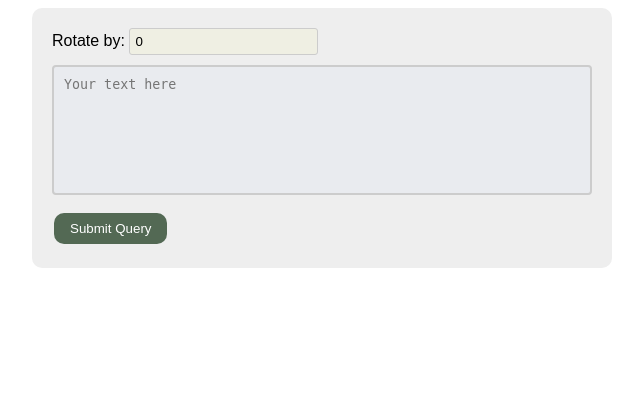
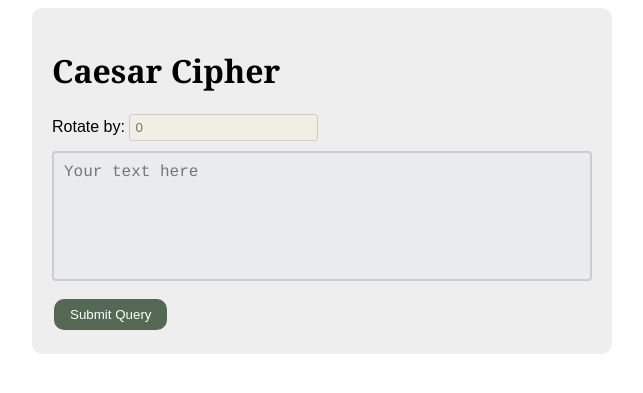
Before and after one commit to adonayab/web-caesar, a Flask app: page / in a window 1280 px wide. Shown: the top 393 px of the page, without its empty margins (318-961 px from the left). Run offline with Flask 2, Linux system fonts and the light colour scheme.

Commit message:
Added number validation, css styles and templates

```diff
--- a/main.py
+++ b/main.py
@@ -13,10 +13,18 @@ def index():
 
 @app.route("/", methods=['POST'])
 def encrypt():
-    rot = int(request.form['rot'])
+    rot = request.form['rot']
     text = request.form['text']
 
-    encrypted_text = rotate_string(text, rot)
+    if rot.isdecimal() == False:
+      error = '0 - 1000'
+      return render_template('index.html', error=error)
+
+    if int(rot) > 1000:
+      error = '0 - 1000'
+      return render_template('index.html', error=error)
+
+    encrypted_text = rotate_string(text, int(rot))
 
     return render_template('index.html', encrypted_text=encrypted_text)
 
--- a/static/style.css
+++ b/static/style.css
@@ -7,11 +7,9 @@ form {
   border-radius: 10px;
 }
 
-/* textarea {
-  margin: 10px 0;
-  width: 540px;
-  height: 120px;
-} */
+h1 {
+  font-family: Georgia;
+}
 
 textarea {
   margin: 10px 0;
@@ -23,6 +21,7 @@ textarea {
   border-radius: 4px;
   background-color: #e9ebf0be;
   resize: none;
+  font: 16px Courier;
 }
 
 input[type=text] {
@@ -43,3 +42,7 @@ input[type=submit] {
   cursor: pointer;
   border-radius: 10px;
 }
+
+.error {
+  color: red;
+}
--- a/templates/index.html
+++ b/templates/index.html
@@ -9,9 +9,10 @@
 </head>
 
 <body>
+
   <form action="/" method="post">
-    Rotate by: <input type="text" name="rot" value="0">
-    <br>
+    <h1>Caesar Cipher</h1>
+    Rotate by: <input type="text" name="rot" placeholder="0"><span class="error">{{ error }}</span>
     <textarea name="text" rows="8" cols="80" placeholder="Your text here">{{ encrypted_text }}</textarea>
     <input type="submit" value="Submit Query">
   </form>
```
